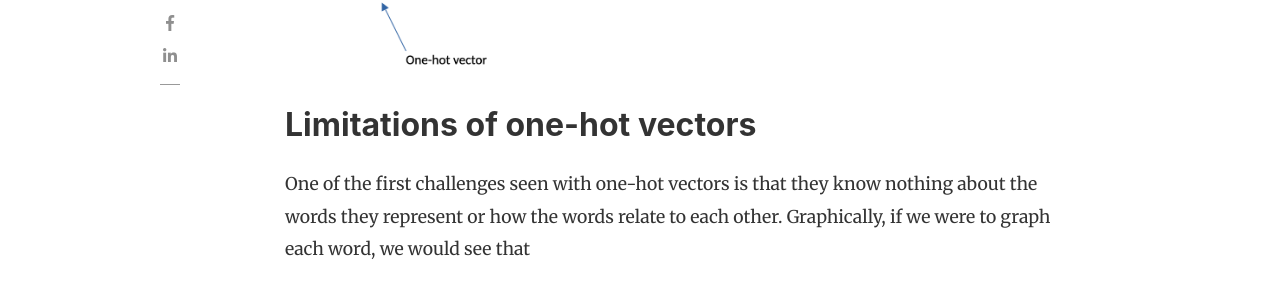
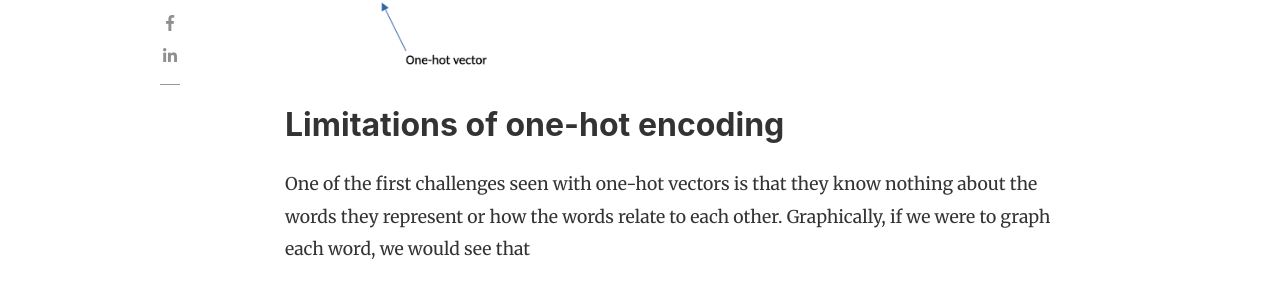
Before and after one commit to slsu0424/slsu0424.github.io, a Jekyll site: the page built from _posts/2023-07-27-test.md, in a window 1280 px wide and 900 px high, scrolled down 3723 px. Shown: the part 155-450 px from the top of the window. Built offline with Jekyll 4.4.1, drawn with Linux system fonts in a browser that asks for light colours; nearby versions of some CDN libraries; comment, search, counter and statistics services are not loaded.

Commit message:
Update 2023-07-27-test.md

```diff
--- a/_posts/2023-07-27-test.md
+++ b/_posts/2023-07-27-test.md
@@ -48,7 +48,7 @@
 
 ![encoding](/assets/images/2023-08-02_encoding.png)
 
-## Limitations of one-hot vectors
+## Limitations of one-hot encoding
 
 One of the first challenges seen with one-hot vectors is that they know nothing about the words they represent or how the words relate to each other.  Graphically, if we were to graph each word, we would see that
 
```
